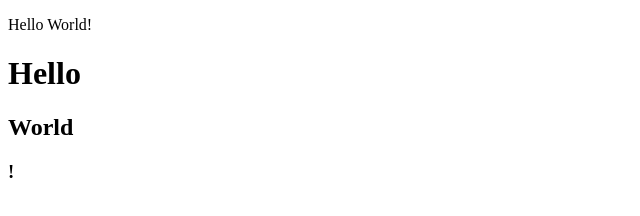
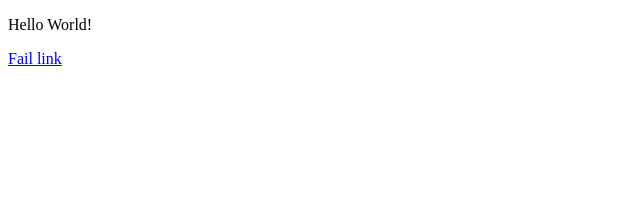
Before and after one commit to Rogozin-Taras/workWithGit, a plain HTML site: page index.html in a window 1280 px wide. Shown: the whole page, without its empty margins (0-640 px from the left). Drawn offline with Linux system fonts and the light colour scheme.

Commit message:
Fail Link

```diff
--- a/index.html
+++ b/index.html
@@ -8,8 +8,6 @@
 </head>
 <body>
     <p>Hello World!</p>
-    <H1>Hello</H1>
-    <h2>World</h2>
-    <h3>!</h3>
+    <a href="fail">Fail link</a>
 </body>
 </html>
```
